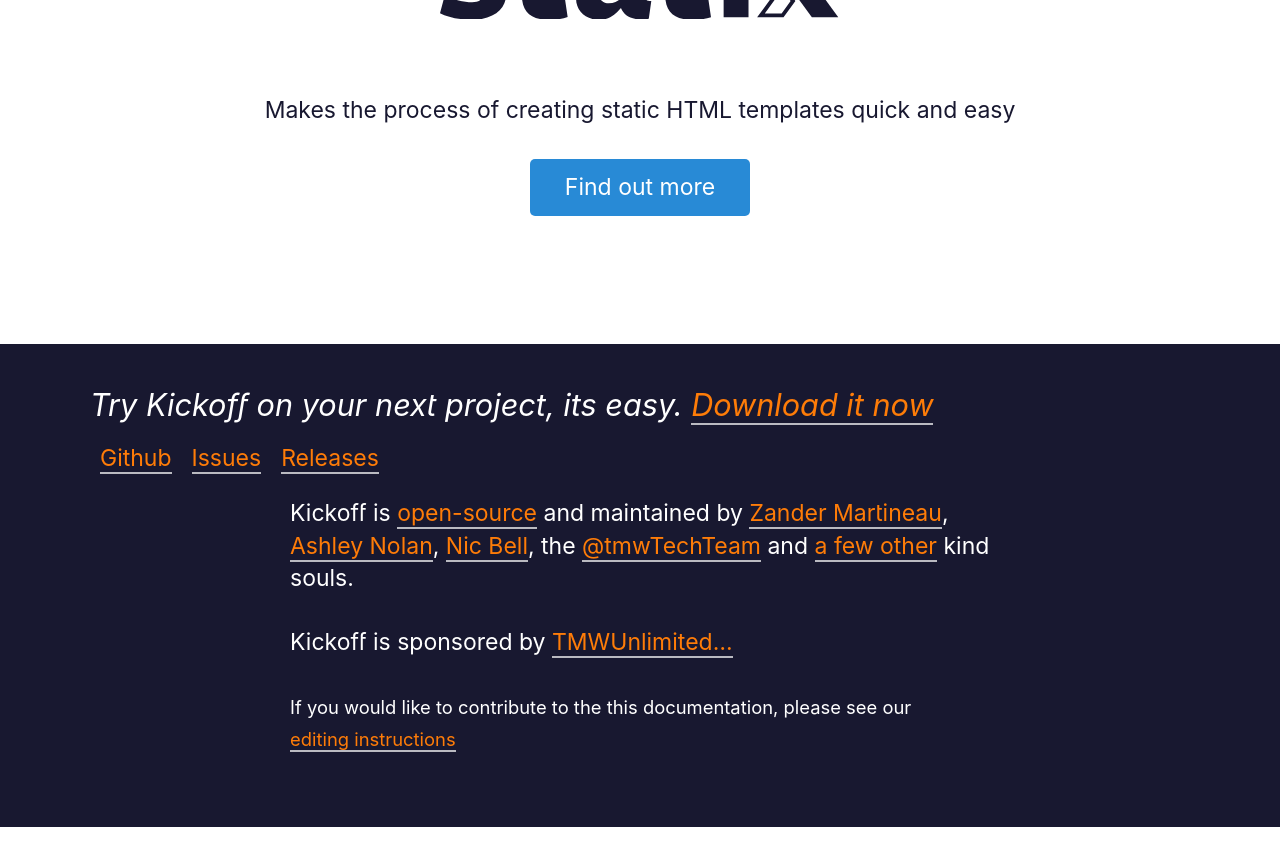
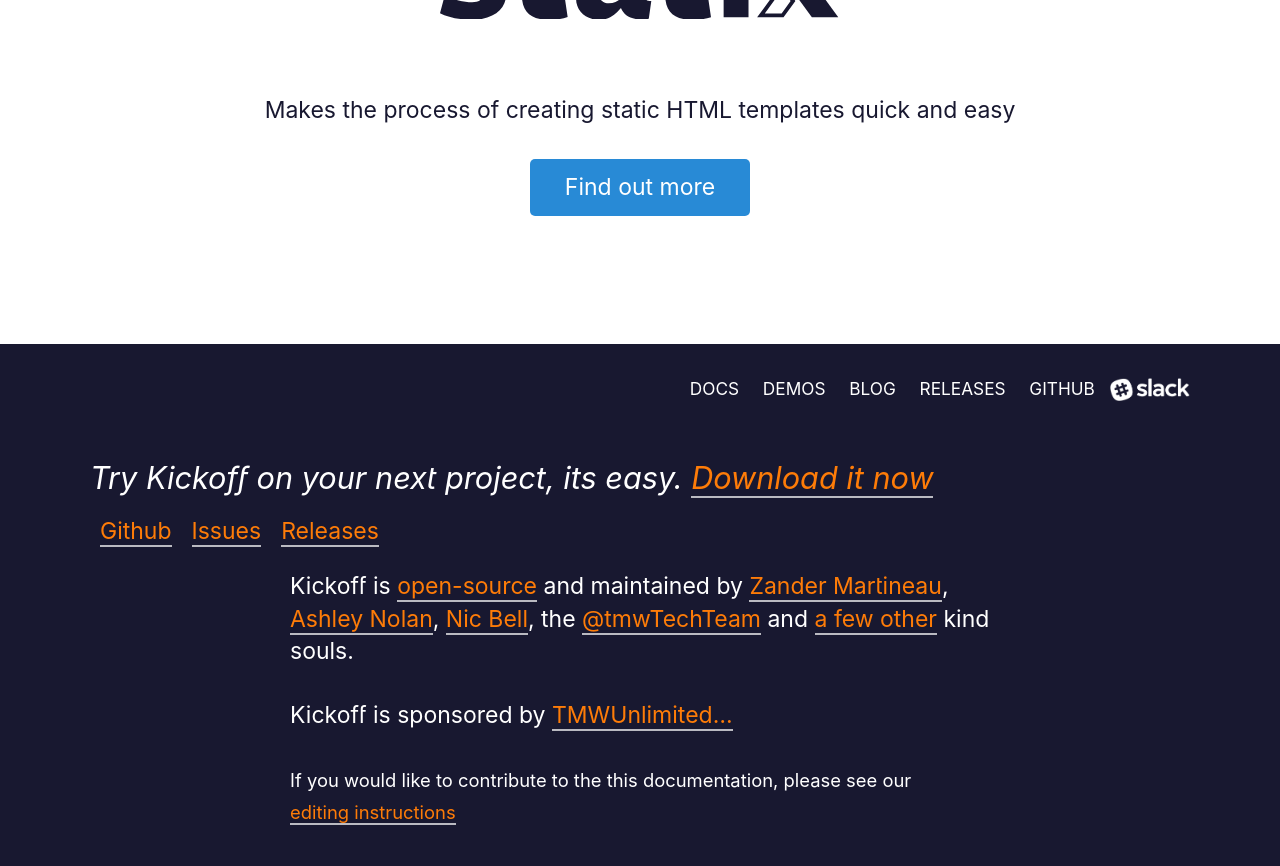
Before and after one commit to TryKickoff/trykickoff.github.io, a Jekyll site: the page built from index.html, in a window 1280 px wide and 900 px high, scrolled down 5946 px. Shown: the top 866 px of the window. Built offline with Jekyll 4.4.1, drawn with Linux system fonts in a browser that asks for light colours; the list of posts is cut into pages by our own code; comment, search, counter and statistics services are not loaded; before the commit the page ends 6773 px from its top, so only the background shows below that.

Commit message:
home page: switch to use the default layout

```diff
--- a/_layouts/home.html
+++ /dev/null
@@ -1,14 +0,0 @@
-{% include html_start.html %}
-
-	<body{% if page.body-class %} class="{{ page.body-class }}"{% endif %}{% if page.prettyprint == true %} onload="prettyPrint()"{% endif %}>
-
-		<!--  === MASTHEAD ===  -->
-		{% include masthead.html %}
-
-		<!--  === MAIN CONTENT ===  -->
-
-		{{ content }}
-
-		{% include footer.html %}
-
-{% include html_end.html %}
--- a/index.html
+++ b/index.html
@@ -1,5 +1,5 @@
 ---
-layout: home
+layout: default
 navgroup: home
 body-class: page-home
 meta:
```
